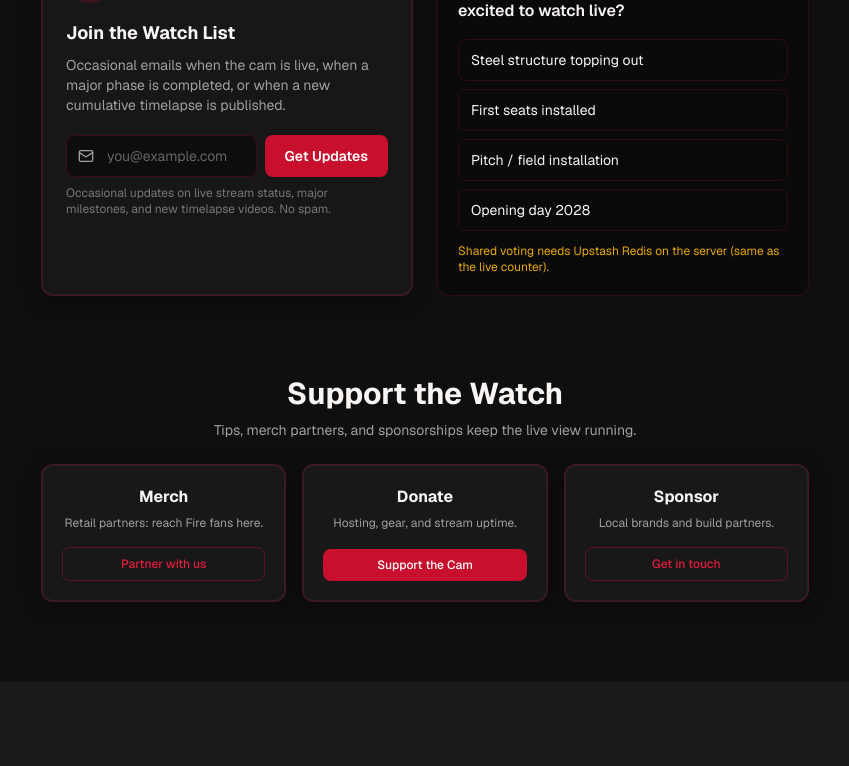
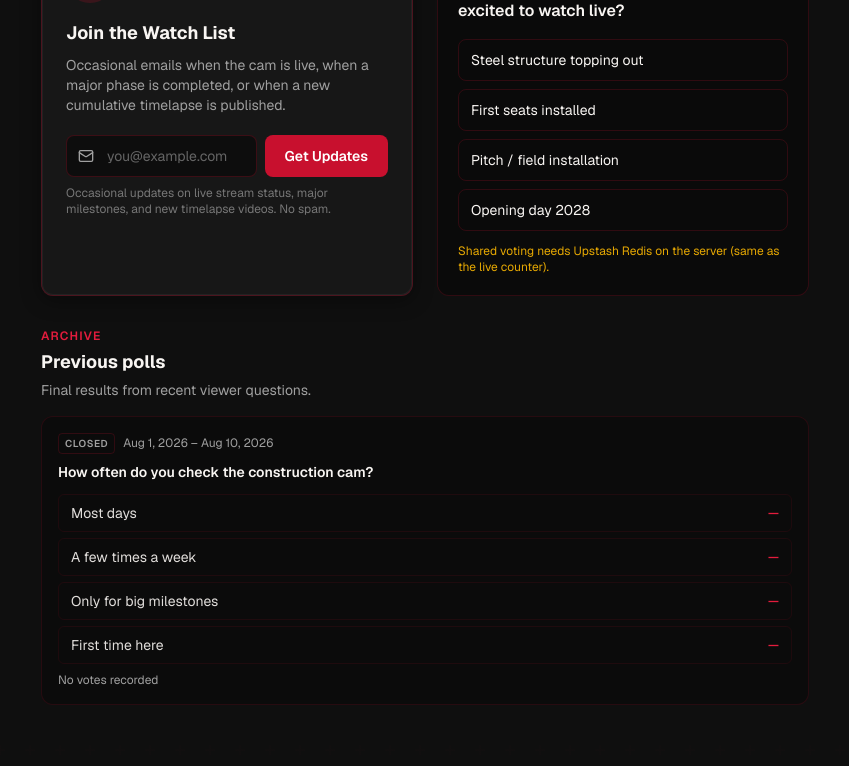
Before and after one commit to aruntikoo/chicagofirewatch, a Next.js app: page / in a window 1280 px wide. Shown: the part 2000-2766 px from the top of the page, without its empty margins (215-1064 px from the left). Built offline with nearby package versions, Linux system fonts and the light colour scheme; no server answers.

Commit message:
Phase B: previous polls archive under Community (history API + UI)

```diff
--- /dev/null
+++ b/src/app/api/poll/history/route.ts
@@ -0,0 +1,79 @@
+import { NextResponse } from "next/server";
+import { Redis } from "@upstash/redis";
+import {
+  formatPollDateRange,
+  getClosedPolls,
+  type Poll,
+} from "@/data/polls";
+
+function getRedis(): Redis | null {
+  const url = process.env.UPSTASH_REDIS_REST_URL;
+  const token = process.env.UPSTASH_REDIS_REST_TOKEN;
+  if (!url || !token) return null;
+  return new Redis({ url, token });
+}
+
+function countKey(pollId: string, optionId: string) {
+  return `poll:${pollId}:count:${optionId}`;
+}
+
+async function readCounts(
+  redis: Redis,
+  poll: Poll
+): Promise<Record<string, number>> {
+  const counts: Record<string, number> = {};
+  await Promise.all(
+    poll.options.map(async (opt) => {
+      const raw = await redis.get<number | string>(countKey(poll.id, opt.id));
+      const n = typeof raw === "number" ? raw : Number(raw);
+      counts[opt.id] = Number.isFinite(n) ? n : 0;
+    })
+  );
+  return counts;
+}
+
+function emptyCounts(poll: Poll): Record<string, number> {
+  const counts: Record<string, number> = {};
+  for (const opt of poll.options) counts[opt.id] = 0;
+  return counts;
+}
+
+export async function GET() {
+  try {
+    const closed = getClosedPolls(5);
+    const redis = getRedis();
+
+    const items = await Promise.all(
+      closed.map(async (poll) => {
+        const counts = redis
+          ? await readCounts(redis, poll)
+          : emptyCounts(poll);
+        const total = Object.values(counts).reduce((a, b) => a + b, 0);
+        return {
+          poll: {
+            id: poll.id,
+            question: poll.question,
+            options: poll.options,
+            status: "closed" as const,
+            startsAt: poll.startsAt,
+            endsAt: poll.endsAt,
+            dateRange: formatPollDateRange(poll),
+          },
+          counts,
+          total,
+        };
+      })
+    );
+
+    return NextResponse.json({
+      items,
+      configured: Boolean(redis),
+    });
+  } catch (err) {
+    console.error("Poll history GET error:", err);
+    return NextResponse.json(
+      { error: "Failed to load poll history" },
+      { status: 500 }
+    );
+  }
+}
--- a/src/components/CommunityShop.tsx
+++ b/src/components/CommunityShop.tsx
@@ -1,6 +1,7 @@
 import Link from "next/link";
 import EmailSignup from "@/components/EmailSignup";
 import ViewerPoll from "@/components/ViewerPoll";
+import PastPolls from "@/components/PastPolls";
 
 export default function CommunityShop() {
   const supportUrl = "https://donate.stripe.com/6oU28q0vs233554h287Re00";
@@ -37,6 +38,8 @@ export default function CommunityShop() {
 
             <ViewerPoll />
           </div>
+
+          <PastPolls />
         </div>
       </section>
 
--- /dev/null
+++ b/src/components/PastPolls.tsx
@@ -0,0 +1,115 @@
+"use client";
+
+import { useEffect, useState } from "react";
+
+type PollOption = { id: string; label: string };
+
+type HistoryItem = {
+  poll: {
+    id: string;
+    question: string;
+    options: PollOption[];
+    status: "closed";
+    startsAt: string;
+    endsAt: string;
+    dateRange: string;
+  };
+  counts: Record<string, number>;
+  total: number;
+};
+
+export default function PastPolls() {
+  const [items, setItems] = useState<HistoryItem[] | null>(null);
+
+  useEffect(() => {
+    let cancelled = false;
+    async function load() {
+      try {
+        const res = await fetch("/api/poll/history", { cache: "no-store" });
+        if (!res.ok) return;
+        const data = await res.json();
+        if (!cancelled && Array.isArray(data.items)) {
+          setItems(data.items);
+        }
+      } catch {
+        // non-critical
+      }
+    }
+    load();
+    return () => {
+      cancelled = true;
+    };
+  }, []);
+
+  if (!items || items.length === 0) {
+    return null;
+  }
+
+  return (
+    <div className="mt-8 max-w-3xl mx-auto">
+      <div className="mb-4">
+        <p className="text-xs font-semibold uppercase tracking-widest text-fire-red-light mb-1">
+          Archive
+        </p>
+        <h3 className="text-lg font-bold text-warm-white">Previous polls</h3>
+        <p className="text-sm text-muted mt-1">
+          Final results from recent viewer questions.
+        </p>
+      </div>
+
+      <div className="flex flex-col gap-4">
+        {items.map(({ poll, counts, total }) => (
+          <div
+            key={poll.id}
+            className="rounded-xl border border-fire-red/15 bg-black/25 px-4 py-4"
+          >
+            <div className="flex flex-wrap items-center gap-2 mb-2">
+              <span className="text-[10px] uppercase tracking-wider font-semibold text-muted border border-fire-red/20 rounded px-1.5 py-0.5">
+                Closed
+              </span>
+              {poll.dateRange && (
+                <span className="text-xs text-muted">{poll.dateRange}</span>
+              )}
+            </div>
+            <p className="text-sm font-semibold text-warm-white mb-3">
+              {poll.question}
+            </p>
+            <div className="space-y-1.5">
+              {poll.options.map((option) => {
+                const count = counts[option.id] || 0;
+                const pct =
+                  total > 0 ? Math.round((count / total) * 100) : 0;
+                return (
+                  <div
+                    key={option.id}
+                    className="relative rounded-md border border-fire-red/10 overflow-hidden px-3 py-2 text-sm"
+                  >
+                    {total > 0 && (
+                      <span
+                        className="absolute inset-y-0 left-0 bg-fire-red/15"
+                        style={{ width: `${pct}%` }}
+                      />
+                    )}
+                    <span className="relative z-10 flex items-center justify-between gap-2 text-muted">
+                      <span className="text-warm-white/90">{option.label}</span>
+                      <span className="text-xs font-semibold text-fire-red-light tabular-nums shrink-0">
+                        {total > 0 ? `${pct}%` : "—"}
+                      </span>
+                    </span>
+                  </div>
+                );
+              })}
+            </div>
+            <p className="mt-2 text-xs text-muted">
+              {total === 0
+                ? "No votes recorded"
+                : total === 1
+                ? "1 vote"
+                : `${total} votes`}
+            </p>
+          </div>
+        ))}
+      </div>
+    </div>
+  );
+}
--- a/src/data/polls.ts
+++ b/src/data/polls.ts
@@ -17,7 +17,7 @@ export type Poll = {
 /**
  * Poll catalog. Keep exactly one status: "active" for the live weekly question.
  * Set status to "closed" (or let endsAt pass) to lock results.
- * Add new weekly polls at the top; leave closed ones for history (Phase B archive).
+ * Add new weekly polls at the top; leave closed ones for history.
  */
 export const polls: Poll[] = [
   {
@@ -32,6 +32,20 @@ export const polls: Poll[] = [
     status: "active",
     startsAt: "2026-08-11T00:00:00.000Z",
     endsAt: "2026-08-24T23:59:59.000Z",
+  },
+  // Closed example — shows in Previous polls; replace/remove as you rotate
+  {
+    id: "cam-habit-2026-w32",
+    question: "How often do you check the construction cam?",
+    options: [
+      { id: "daily", label: "Most days" },
+      { id: "few-week", label: "A few times a week" },
+      { id: "milestones", label: "Only for big milestones" },
+      { id: "first-visit", label: "First time here" },
+    ],
+    status: "closed",
+    startsAt: "2026-08-01T00:00:00.000Z",
+    endsAt: "2026-08-10T23:59:59.000Z",
   },
 ];
 
@@ -54,3 +68,36 @@ export function getDisplayPoll(now = Date.now()): Poll | null {
 export function getPollById(id: string): Poll | null {
   return polls.find((p) => p.id === id) ?? null;
 }
+
+/** Closed polls for archive UI (excludes the currently displayed open poll). */
+export function getClosedPolls(limit = 5, now = Date.now()): Poll[] {
+  const display = getDisplayPoll(now);
+  return polls
+    .filter((p) => !isPollOpen(p, now))
+    .filter((p) => !display || p.id !== display.id || display.status === "closed")
+    .filter((p) => p.status === "closed" || !isPollOpen(p, now))
+    .filter((p, i, arr) => {
+      // de-dupe by id
+      return arr.findIndex((x) => x.id === p.id) === i;
+    })
+    .filter((p) => {
+      // If display is open, never include it in closed list
+      if (display && isPollOpen(display, now) && p.id === display.id) return false;
+      return true;
+    })
+    .sort((a, b) => Date.parse(b.endsAt) - Date.parse(a.endsAt))
+    .slice(0, limit);
+}
+
+export function formatPollDateRange(poll: Poll): string {
+  const start = Date.parse(poll.startsAt);
+  const end = Date.parse(poll.endsAt);
+  if (Number.isNaN(start) || Number.isNaN(end)) return "";
+  const fmt = (t: number) =>
+    new Date(t).toLocaleDateString("en-US", {
+      month: "short",
+      day: "numeric",
+      year: "numeric",
+    });
+  return `${fmt(start)} – ${fmt(end)}`;
+}
```
